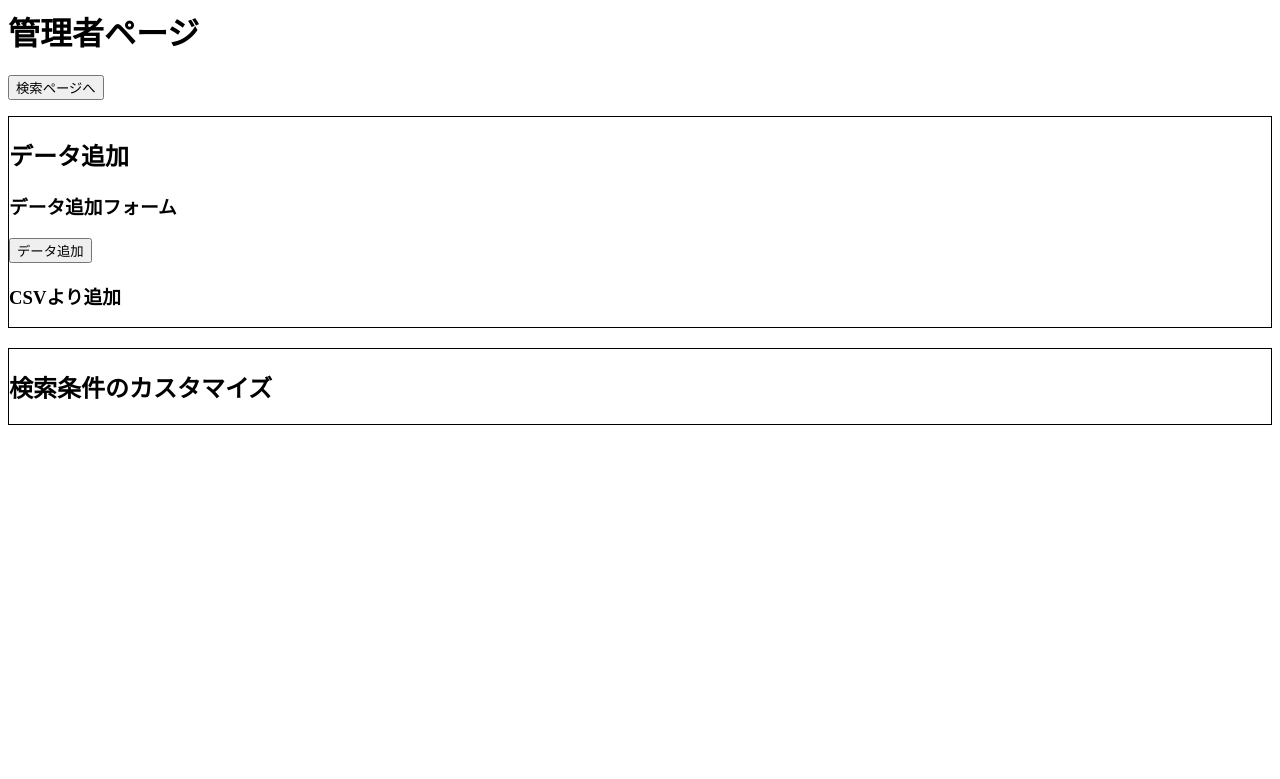
After one commit to jo-315/search_demo, a Flask app: page /admin in a window 1280 px wide. The commit adds this page. Shown: the top 779 px of the page. Run offline with Flask 2, Linux system fonts and the light colour scheme.

Commit message:
構造作り

```diff
--- a/src/main.py
+++ b/src/main.py
@@ -82,6 +82,18 @@ def post():
     return render_template("index.html", homes=homes, result_num=result_num, search_flag=True, search_conditions=search_conditions)
 
 
+# 管理者ページ
+@app.route('/admin', methods=['GET'])
+def admin():
+    return render_template("admin.html")
+
+
+# データセット追加ページ
+@app.route('/data_form', methods=['POST'])
+def data():
+    return render_template("data_form.html")
+
+
 # methodの切り出し
 def calc_weight(home, name, key, weight):
     point = 0
--- a/src/static/style.css
+++ b/src/static/style.css
@@ -38,3 +38,8 @@
   font-weight: bold;
   font-size: 20px;
 }
+
+/* 管理者ページ */
+.admin_box {
+  margin-bottom: 20px;
+}
--- /dev/null
+++ b/src/templates/admin.html
@@ -0,0 +1,24 @@
+<html>
+  <head>
+    <meta charset="UTF-8">
+    <link rel="stylesheet" href="/static/style.css">
+    <title>管理者ページ</title>
+  </head>
+  <body>
+    <div>
+      <h1>管理者ページ</h1>
+      <div>
+        <form action="/" method="GET">
+          <input type="submit" value="検索ページへ"></form>
+      </div>
+    </div>
+    <div class="admin_box box">
+      <h2>データ追加</h2>
+      {% include "data_form.html" %}
+      {% include "csv_form.html" %}
+    </div>
+    <div class="admin_box box">
+      <h2>検索条件のカスタマイズ</h2>
+    </div>
+  </body>
+</html>
--- /dev/null
+++ b/src/templates/csv_form.html
@@ -0,0 +1,3 @@
+<div>
+  <h3>CSVより追加</h3>
+</div>
--- /dev/null
+++ b/src/templates/data_form.html
@@ -0,0 +1,7 @@
+<div>
+  <h3>データ追加フォーム</h3>
+  <div>
+    <form action="/data_form" method="POST">
+      <input type="submit" value="データ追加"></form>
+  </div>
+</div>
```
Also changed, not shown: src/templates/index.html (+7 -1 lines).
